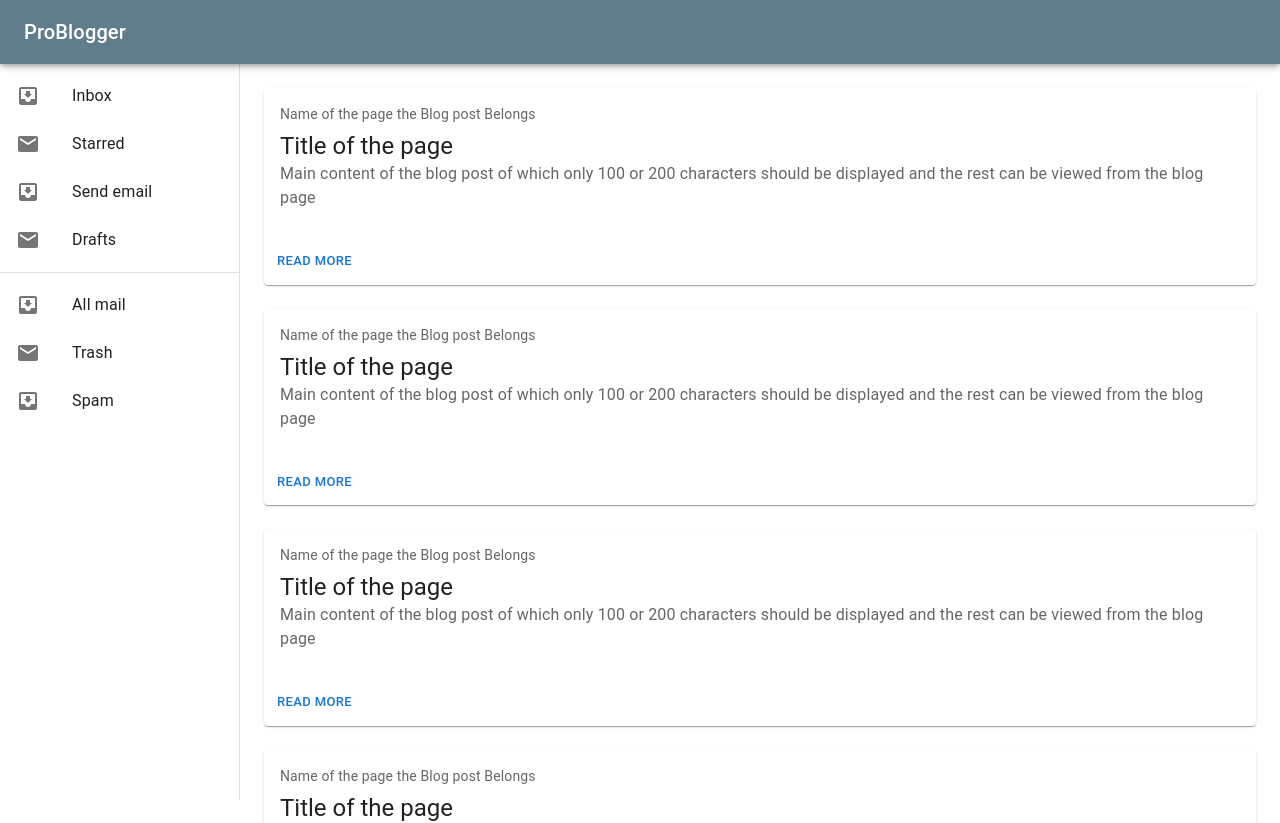
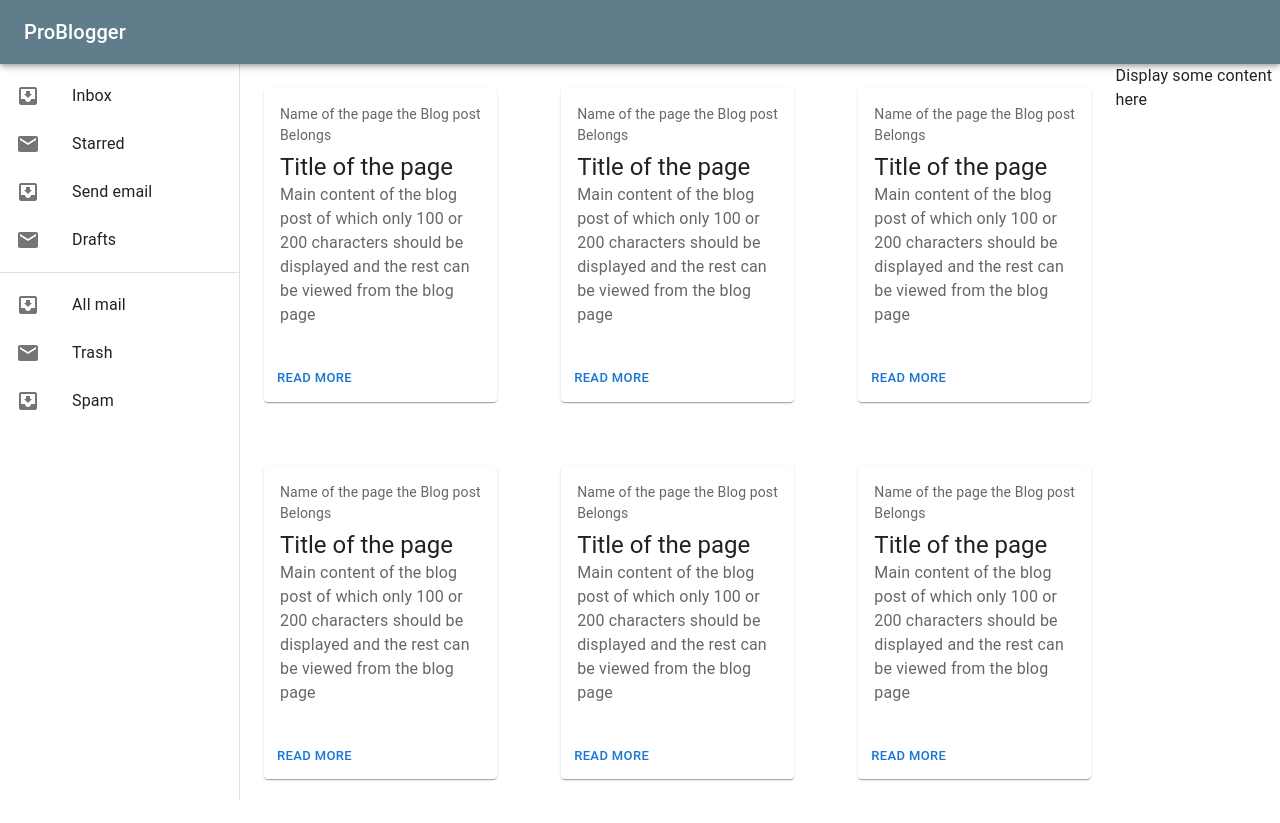
Before and after one commit to umair-ak/Problogger, a React (Vite) app: page /user/dashboard in a window 1280 px wide. Shown: the top 823 px of the page. Built offline with nearby package versions, Linux system fonts and the light colour scheme.

Commit message:
Used Grid layout to display BlogPost in much efficient manner

```diff
--- a/src/pages/Dashboard.jsx
+++ b/src/pages/Dashboard.jsx
@@ -1,5 +1,6 @@
 import React from 'react'
-import {ListItem,Divider,List,Toolbar,CssBaseline,Drawer,Box,ListItemButton,ListItemIcon,ListItemText} from '@mui/material'
+import {ListItem,Divider,List,Toolbar,CssBaseline,Drawer,Box,ListItemButton,ListItemIcon,ListItemText,Grid} from '@mui/material'
+
 
 import InboxIcon from '@mui/icons-material/MoveToInbox';
 import MailIcon from '@mui/icons-material/Mail';
@@ -47,15 +48,27 @@ export default function Dashboard() {
         </List>
       </Box>
     </Drawer>
-    <Box component="main" >
+    <Box component="main" sx={{width:"80%"}}>
     <Toolbar />
+    <Grid container spacing={{ xs: 2}} >
 
-    <BlogPostCard />
-    <BlogPostCard />
-    <BlogPostCard />
-    <BlogPostCard />
-    <BlogPostCard />
+    <Grid item xs={4} ><BlogPostCard /></Grid>
+    <Grid item xs={4} ><BlogPostCard /></Grid>
+    <Grid item xs={4} ><BlogPostCard /></Grid>
+    <Grid item xs={4} ><BlogPostCard /></Grid>
+    <Grid item xs={4} ><BlogPostCard /></Grid>
+    <Grid item xs={4} ><BlogPostCard /></Grid>
+
+    </Grid>
+
     </Box>
+
+    <Box component='aside'>
+    <Toolbar />
+    <h1>Display some content here</h1>
+
+    </Box>
+
     </Box>
 
     );
```
